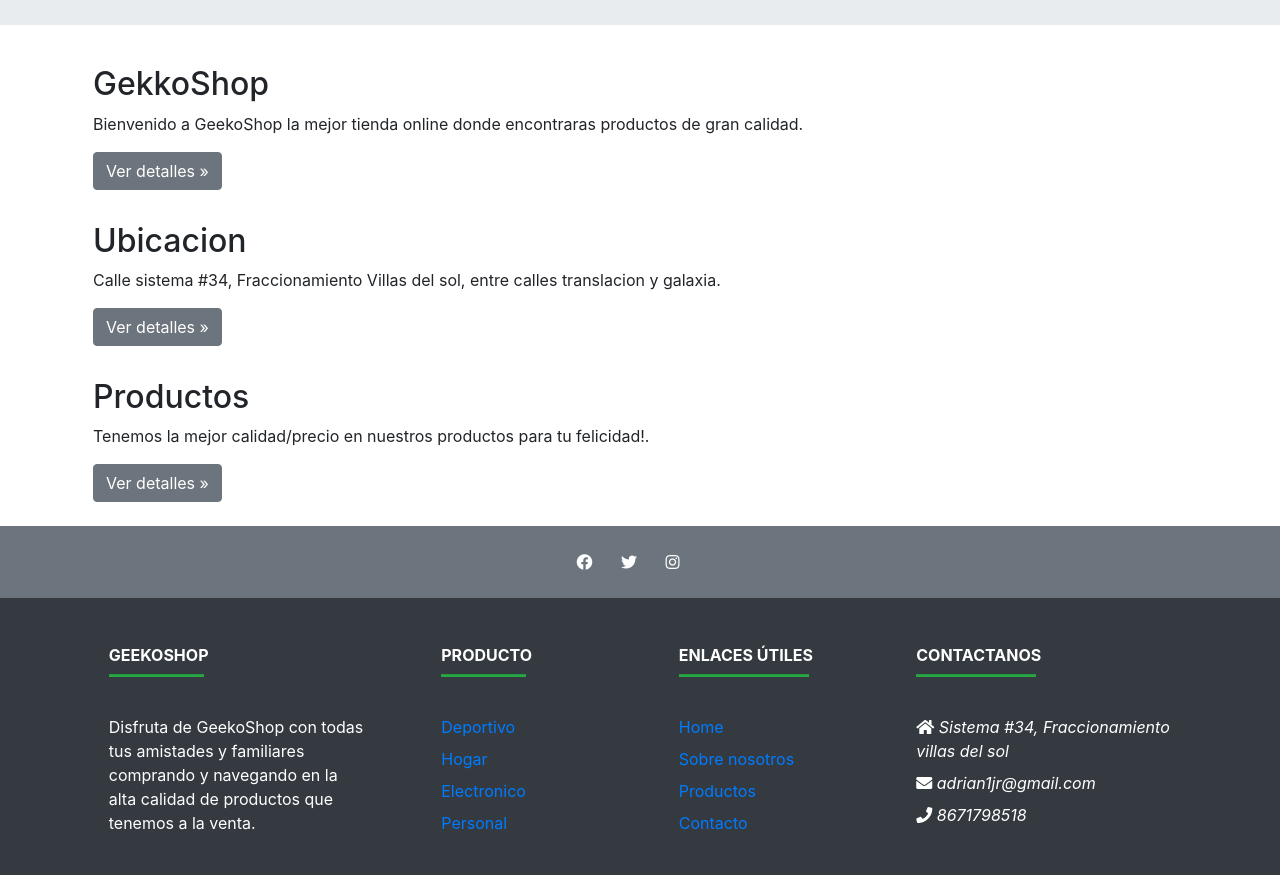
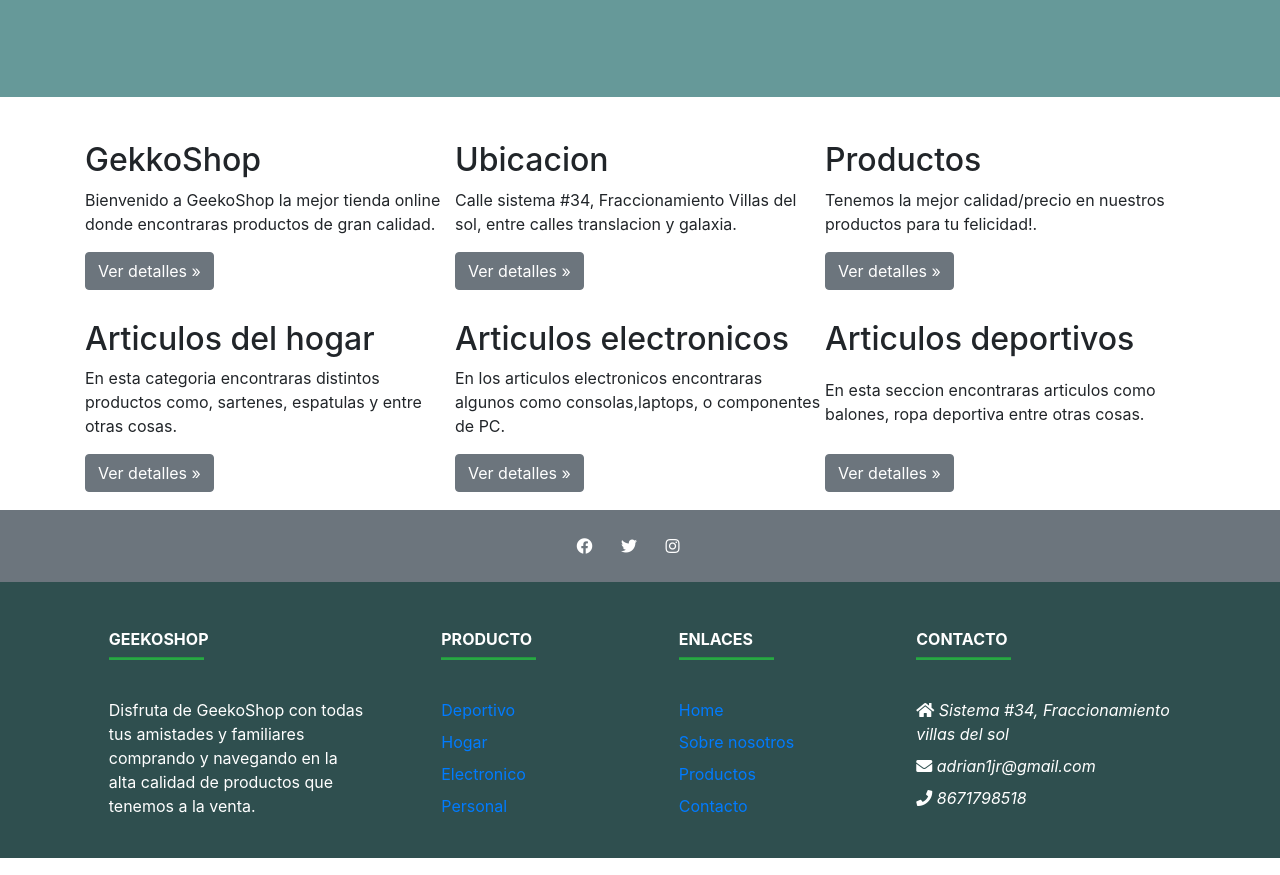
Before and after one commit to Adrian1jr/GeekoShop, a website: page index.html in a window 1280 px wide. Shown: the part 280-1155 px from the top of the page. Drawn offline with nearby package versions, Linux system fonts and the light colour scheme.

Commit message:
Realize el cambio de grid a flex, se añadio la carpeta principal.css y el footer con CSS

```diff
--- /dev/null
+++ b/css/principal.css
@@ -0,0 +1,39 @@
+/* Aqui tenemos el jumbotron */
+.jumbotron{
+    padding: 100px;
+    background-color: rgb(102, 153, 153);
+    color:black;
+}
+
+/* Si dejamos con . esto nos ayudar a algo en especifico AQUI TENEMOS NUESTROS BOTONES. */
+.card-design{
+    flex: 1 250px;
+    padding: 2px 0px 2px 0px;
+    margin-top: 10px;
+}
+
+/* En esta parte encontramos todo lo modificado de nuestro footer */
+
+/* aqui pongo el color de el footer que es la parte de abajo de las redes sociales */
+.page-footer{
+    background-color: #2F4F4F;
+}
+
+/* aqui modifico todas las hr que son las barritas que estan abajo de cada columna del footer */
+hr{
+   width:95px;
+   height: 2px;
+   display: inline-block;
+}
+
+ul{
+    list-style-type: none;
+    margin: 0;
+    padding: 0;
+}
+
+h6{
+    text-transform: uppercase;
+    font-weight: bold;
+    color: white;
+}
--- a/index.html
+++ b/index.html
@@ -6,6 +6,7 @@
     <meta name="viewport" content="width=device-width, initial-scale=1. shrink-to-fit=no">
     <title>GeekoShop</title>
     <link rel="stylesheet" href="/node_modules/bootstrap/dist/css/bootstrap.min.css">
+    <link rel="stylesheet" href="/css/principal.css">
     <!-- Font Awesome -->
     <link rel="stylesheet" href="https://use.fontawesome.com/releases/v5.8.2/css/all.css">
     <!-- Google Fonts -->
@@ -15,7 +16,7 @@
 
 <body>
     <!--Esto es todo mi navbar-->
-    <nav class="navbar navbar-expand-lg navbar navbar-dark bg-dark ">
+    <nav class="navbar navbar-expand-lg navbar navbar-dark bg-dark">
         <a class="navbar-brand" href="#">GeekoShop</a>
         <button class="navbar-toggler" type="button" data-toggle="collapse" data-target="#navbarSupportedContent"
             aria-controls="navbarSupportedContent" aria-expanded="false" aria-label="Toggle navigation">
@@ -35,7 +36,7 @@
                         data-toggle="dropdown" aria-haspopup="true" aria-expanded="false">
                         Tienda
                     </a>
-                    <div class="dropdown-menu" aria-labelledby="navbarDropdown">
+                    <div class="dropdown-menu " aria-labelledby="navbarDropdown ">
                         <a class="dropdown-item" href="#">Hogar</a>
                         <a class="dropdown-item" href="#">Electronicos</a>
                         <a class="dropdown-item" href="#">Deportivo</a>
@@ -53,7 +54,7 @@
     </nav>
 
 
-    <div class="jumbotron jumbotron-fluid text">
+    <div class="jumbotron jumbotron-fluid">
         <div class="container">
             <h1 class="display-4">Tienda online</h1>
             <p class="lead">Bienvenidos a GeekoShop la tienda online con los mejores productos para ti y toda la
@@ -61,24 +62,42 @@
         </div>
     </div>
 
-    <!--Este es mi grid ahora transformado a flex-->
+    <!--Aqui hice mi grid y lo transforme hacia flex-->
     <div class="container">
         <!-- Example row of columns -->
-        <div class="d-flex flex-column">
+        <div class="d-flex flex-wrap">
             <!--P es padding-->
-            <div class="p-2">
+            <div class="d-flex flex-column card-design justify-content-between">
                 <h2>GekkoShop</h2>
                 <p>Bienvenido a GeekoShop la mejor tienda online donde encontraras productos de gran calidad. </p>
                 <p><a class="btn btn-secondary" href="#" role="button">Ver detalles &raquo;</a></p>
             </div>
-            <div class="p-2">
+            <div class="d-flex flex-column card-design justify-content-between">
                 <h2>Ubicacion </h2>
                 <p>Calle sistema #34, Fraccionamiento Villas del sol, entre calles translacion y galaxia. </p>
                 <p><a class="btn btn-secondary" href="#" role="button">Ver detalles &raquo;</a></p>
             </div>
-            <div class="p-2">
+            <div class="d-flex flex-column card-design justify-content-between">
                 <h2>Productos </h2>
                 <p>Tenemos la mejor calidad/precio en nuestros productos para tu felicidad!.</p>
+                <p><a class="btn btn-secondary" href="#" role="button">Ver detalles &raquo;</a></p>
+            </div>
+        </div>
+        <div class="d-flex flex-wrap">
+            <!--P es padding-->
+            <div class="d-flex flex-column card-design justify-content-between">
+                <h2>Articulos del hogar</h2>
+                <p>En esta categoria encontraras distintos productos como, sartenes, espatulas y entre otras cosas.</p>
+                <p><a class="btn btn-secondary" href="#" role="button">Ver detalles &raquo;</a></p>
+            </div>
+            <div class="d-flex flex-column card-design justify-content-between">
+                <h2>Articulos electronicos</h2>
+                <p>En los articulos electronicos encontraras algunos como consolas,laptops, o componentes de PC.</p>
+                <p><a class="btn btn-secondary" href="#" role="button">Ver detalles &raquo;</a></p>
+            </div>
+            <div class="d-flex flex-column card-design justify-content-between">
+                <h2>Articulos deportivos</h2>
+                <p>En esta seccion encontraras articulos como balones, ropa deportiva entre otras cosas.</p>
                 <p><a class="btn btn-secondary" href="#" role="button">Ver detalles &raquo;</a></p>
             </div>
         </div>
@@ -86,7 +105,7 @@
 
 
     <!--Esto es nuestro footer y empezamos aqui con las redes sociales-->
-    <footer class="page-footer bg-dark ">
+    <footer class="page-footer">
         <div class="bg-secondary">
             <div class="container">
                 <div class="row py-4 d-flex align-items-center">
@@ -102,17 +121,18 @@
         <div class="container text-center text-md-left mt-5">
             <div class="row">
                 <div class="col-md-3 mx-auto mb-4">
-                    <h6 class="text-uppercase font-weight-bold text-white">GeekoShop</h6>
-                    <hr class="bg-success mb-4 mt-0 d-inline-block mx-auto" style="width: 95px; height: 2px;">
-                    <p class="mt-2 text-white">Disfruta de GeekoShop con todas tus amistades y familiares comprando y navegando
+                    <h6>GeekoShop</h6>
+                    <hr class="bg-success mb-4 mt-0  mx-auto">
+                    <p class="mt-2 text-white">Disfruta de GeekoShop con todas tus amistades y familiares comprando y
+                        navegando
                         en la alta calidad de productos que tenemos a la venta.</p>
                 </div>
 
                 <div class="col-md-2 mx-auto mb-4">
-                    <h6 class="text-uppercase font-weight-bold text-white">Producto</h6>
-                    <hr class="bg-success mb-4 mt-0 d-inline-block mx-auto" style="width: 85px; height: 2px;">
+                    <h6>Producto</h6>
+                    <hr class="bg-success mb-4 mt-0 mx-auto">
 
-                    <ul class="list-unstyled">
+                    <ul>
                         <li class="my-2"><a href="#">Deportivo</a></li>
                         <li class="my-2"><a href="#">Hogar</a></li>
                         <li class="my-2"><a href="#">Electronico</a></li>
@@ -120,9 +140,9 @@
                     </ul>
                 </div>
                 <div class="col-md-2 mx-auto mb-4">
-                    <h6 class="text-uppercase font-weight-bold text-white">Enlaces útiles</h6>
-                    <hr class="bg-success mb-4 mt-0 d-inline-block mx-auto" style="width: 130px; height: 2px;">
-                    <ul class="list-unstyled">
+                    <h6>Enlaces</h6>
+                    <hr class="bg-success mb-4 mt-0 mx-auto">
+                    <ul>
                         <li class="my-2"><a href="#">Home</a></li>
                         <li class="my-2"><a href="#">Sobre nosotros</a></li>
                         <li class="my-2"><a href="#">Productos</a></li>
@@ -130,18 +150,21 @@
                     </ul>
                 </div>
                 <div class="col-md-3 mx-auto mb-4">
-                <address>
-                    <h6 class="text-uppercase font-weight-bold text-white ">Contactanos</h6>
-                    <hr class="bg-success mb-4 mt-0 d-inline-block mx-auto" style="width: 120px; height: 2px;">
-                    <ul class="list-unstyled">
-                        <li class="my-2 text-white"><i href="#"><i class="fas fa-home"></i> Sistema #34, Fraccionamiento villas
-                                del sol</li>
-                        <li class="my-2 text-white"><i href="#"><i class="fas fa-envelope"></i> adrian1jr@gmail.com</li>
-                        <li class="my-2 text-white"><i href="#"><i class="fas fa-phone"></i> 8671798518</li>
-                    </ul>
-                </address>
+                    <address>
+                        <h6>Contacto</h6>
+                        <hr class="bg-success mb-4 mt-0 mx-auto">
+                        <ul>
+                            <li class="my-2 text-white"><i href="#"><i class="fas fa-home"></i> Sistema #34,
+                                    Fraccionamiento villas
+                                    del sol</li>
+                            <li class="my-2 text-white"><i href="#"><i class="fas fa-envelope"></i> adrian1jr@gmail.com
+                            </li>
+                            <li class="my-2 text-white"><i href="#"><i class="fas fa-phone"></i> 8671798518</li>
+                        </ul>
+                    </address>
                 </div>
     </footer>
+
 
     <script src="node_modules/jquery/dist/jquery.slim.js"></script>
     <script src="/node_modules/popper.js/dist/umd/popper.min.js"></script>
```
